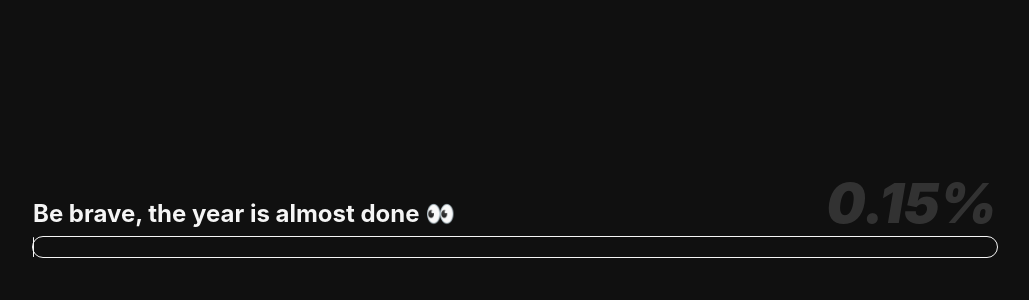
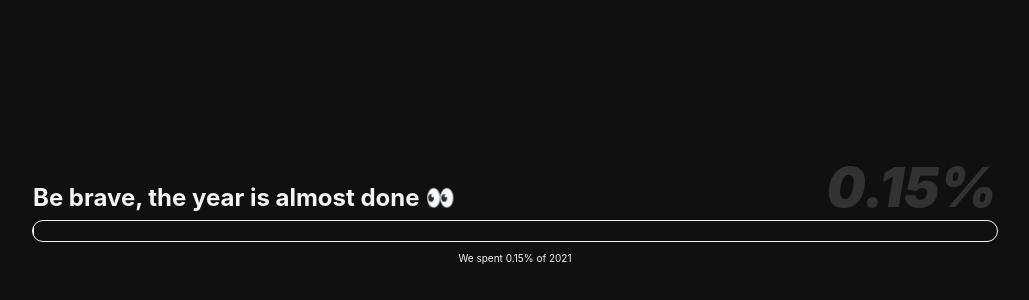
Before and after one commit to adscud/progryear, a React (Create React App) app: page / in a window 1280 px wide. Shown: the part 186-486 px from the top of the page, without its empty margins (125-1154 px from the left). Built offline with nearby package versions, Linux system fonts and the light colour scheme.

Commit message:
🧯 fix: fix the filler goes outside bounds

```diff
--- a/src/packages/progress/components/Progress.js.css
+++ b/src/packages/progress/components/Progress.js.css
@@ -13,16 +13,13 @@
     position: relative;
     height: 20px;
     width: 100%;
-    border-radius: 12px;
+    border-radius: 100px;
     border: 1px solid #F5F5F5;
 }
 
-.progress-filler {
-    position: absolute;
-    background: #F5F5F5;
-    height: 100%;
-    border-radius: inherit;
-    transition: width .2s ease-in;
+.progress-bar-subtitle {
+    color: #F5F5F5;
+    font-size: 10px;
 }
 
 .progress-title-counter {
--- a/src/packages/progress/components/Progress.jsx
+++ b/src/packages/progress/components/Progress.jsx
@@ -15,9 +15,7 @@ export const Progress = () => {
     return (
         <div className="progress-container">
             <Title width={percentage} />
-            <Bar>
-                <Filler width={percentage} />
-            </Bar>
+            <Bar percentage={percentage} />
         </div>
     )
 }
@@ -31,14 +29,15 @@ function Title ({ width }) {
     )
 }
 
-function Bar ({ children }) {
+function Bar ({ percentage }) {
+    const [ date ] = React.useState(new Date())
+    const [ empty ] = React.useState(percentage - 100)
     return (
-        <div className="progress-bar">
-            {children}
-        </div>
+        <>
+            <div className="progress-bar" style={{
+                background: `linear-gradient(90deg, #FFFFFF ${percentage}%, #101010 ${empty}%)`
+            }}/>
+            <p className="progress-bar-subtitle">We spent {percentage}% of {date.getUTCFullYear()}</p>
+        </>
     )
 }
-
-function Filler ({ width }) {
-    return <div className="progress-filler" style={{ width: `${width}%` }} />
-}
```
